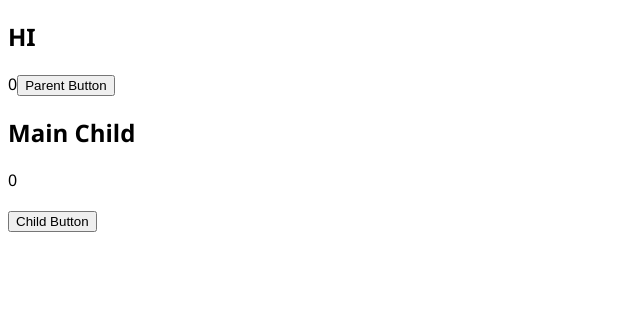
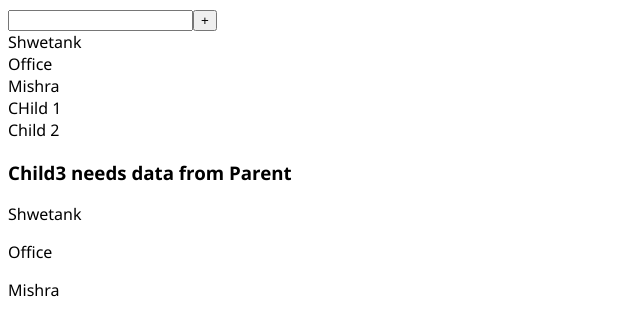
Before and after one commit to shwetank00001/JS-pract, a React (Create React App) app in the folder JohnS/: page / in a window 1280 px wide. Shown: the top 336 px of the page, without its empty margins (0-640 px from the left). Built offline with nearby package versions, Linux system fonts and the light colour scheme.

Commit message:
useContext done

```diff
--- a/JohnS/src/index.js
+++ b/JohnS/src/index.js
@@ -1,14 +1,14 @@
-import React from 'react';
-import ReactDOM from 'react-dom/client';
-import {ReactMe} from './ReactMemoMethod/ReactMe';
-import './index.css'
-import { BrowserRouter } from 'react-router-dom';
+import React from "react";
+import ReactDOM from "react-dom/client";
+// import {ReactMe} from './ReactMemoMethod/ReactMe';
+import ContextApi1 from "./useContext/ContextApi1";
+import "./index.css";
+import { BrowserRouter } from "react-router-dom";
 
-
-const root = ReactDOM.createRoot(document.getElementById('root'));
+const root = ReactDOM.createRoot(document.getElementById("root"));
 root.render(
   <BrowserRouter>
-    <ReactMe />
+    <ContextApi1 />
   </BrowserRouter>
 
   // <React.StrictMode>
--- /dev/null
+++ b/JohnS/src/useContext/ContextApi1.jsx
@@ -0,0 +1,74 @@
+import React, { useContext } from "react";
+import { dataMain } from "./data";
+
+const PeopleContext = React.createContext()
+
+function ContextApi1() {
+  const [people, setPeople] = React.useState(dataMain)
+  const [value, setValue] = React.useState()
+  const ele = people.map(function(item){
+    return(
+      <div key = {item.id}>
+        {item.name}
+      </div>
+    )
+  })
+
+  function handleAdd(e){
+    e.preventDefault()
+    setPeople(function(item){
+      const newValue = {id: new Date().getTime(), name: value}
+      return [...item, newValue]
+    })
+  }
+
+  return(
+    <PeopleContext.Provider value = {{people}} >
+      <div>
+        <form>
+          <input type="text" name="value" value={value} onChange={(e) => setValue(e.target.value)} />
+          <button onClick={handleAdd}>+</button>
+        </form>
+        {ele}
+
+        <Child1/>
+      </div>
+    </PeopleContext.Provider>
+  )
+}
+
+function Child1(){
+  return (
+    <div>
+      CHild 1
+      <Child2 />
+    </div>
+  )
+}
+function Child2(){
+  return (
+    <div>
+      Child 2
+      <Child3 />
+    </div>
+  )
+}
+function Child3(){
+  const {people} = useContext(PeopleContext)
+  return (
+    <div>
+      <h3>Child3 needs data from Parent</h3>
+      {
+        people.map(function(item){
+          return(
+            <div key={item.id}>
+              <p>{item.name}</p>
+            </div>
+          )
+        })
+      }
+    </div>
+  )
+}
+
+export default ContextApi1;
--- a/JohnS/src/useContext/data.js
+++ b/JohnS/src/useContext/data.js
@@ -5,7 +5,7 @@ export const dataMain = [
     },
     {
         id: 2,
-        name: "Swapnil"
+        name: "Office"
     },
     {
         id: 3,
```
